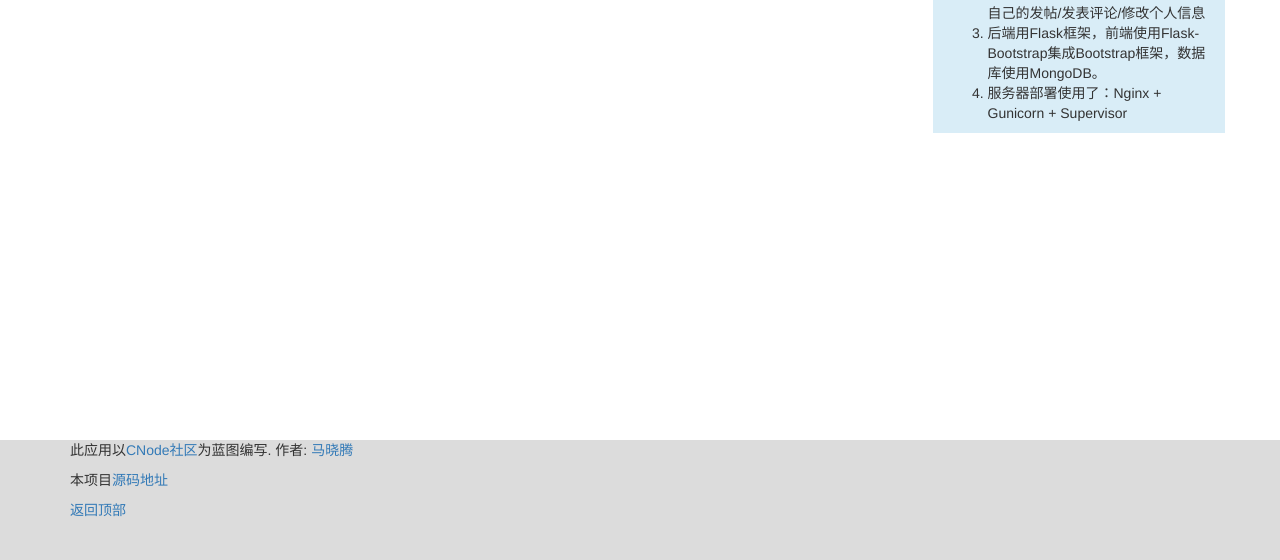
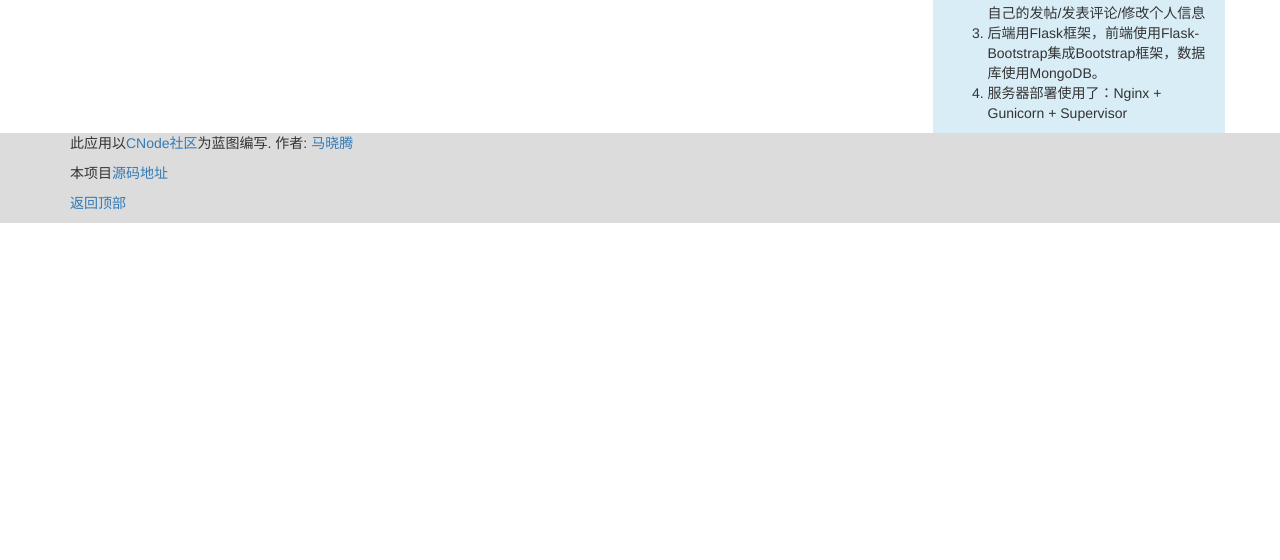
Before and after one commit to maxiaoteng001/maxiaoteng_bbs, a Flask app: page /1 in a window 1280 px wide. Shown: the part 240-800 px from the top of the page. Run offline with Flask 2, Linux system fonts and the light colour scheme; data that the repository does not hold is empty; some libraries are stand-ins or nearby versions.

Commit message:
修复页脚位置， 添加话题时不显示提交按钮的问题

```diff
--- a/static/css/sticky-footer.css
+++ b/static/css/sticky-footer.css
@@ -2,10 +2,10 @@
 -------------------------------------------------- */
 .footer {
   position: absolute;
-  bottom: 0;
+  bottom: -1;
   width: 100%;
   /* Set the fixed height of the footer here */
-  height: 120px;
+  height: 90px;
   background-color: #dcdcdc;
 }
 
--- a/templates/topic/new1.html
+++ b/templates/topic/new1.html
@@ -5,6 +5,7 @@
     <link rel="stylesheet" href="/static/css/style.css">
     <link rel="stylesheet" href="/static/lib/editor/editor.css">
     <link rel="stylesheet" href="/static/lib/webuploader/webuploader.css">
+    <link rel="stylesheet" href="/static/css/sticky-footer.css" />
 {% endblock %}
 
 
@@ -34,8 +35,10 @@
             <!--</div>-->
           </div>
         </div>
+
     </fieldset>
         <button class="btn btn-primary">提交</button>
+
 </form>
                 </div></div></div></div>
 {% endblock %}
```
